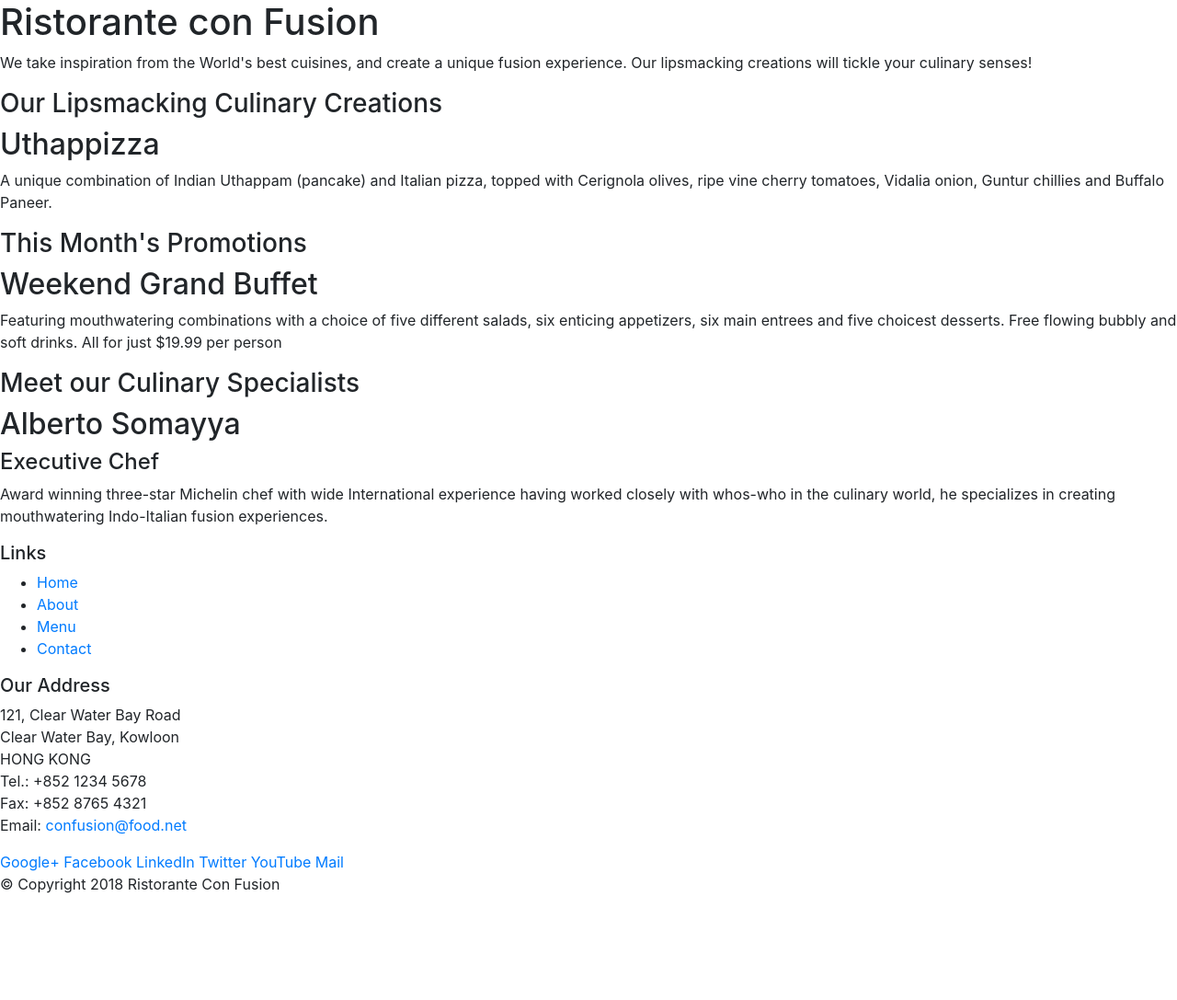
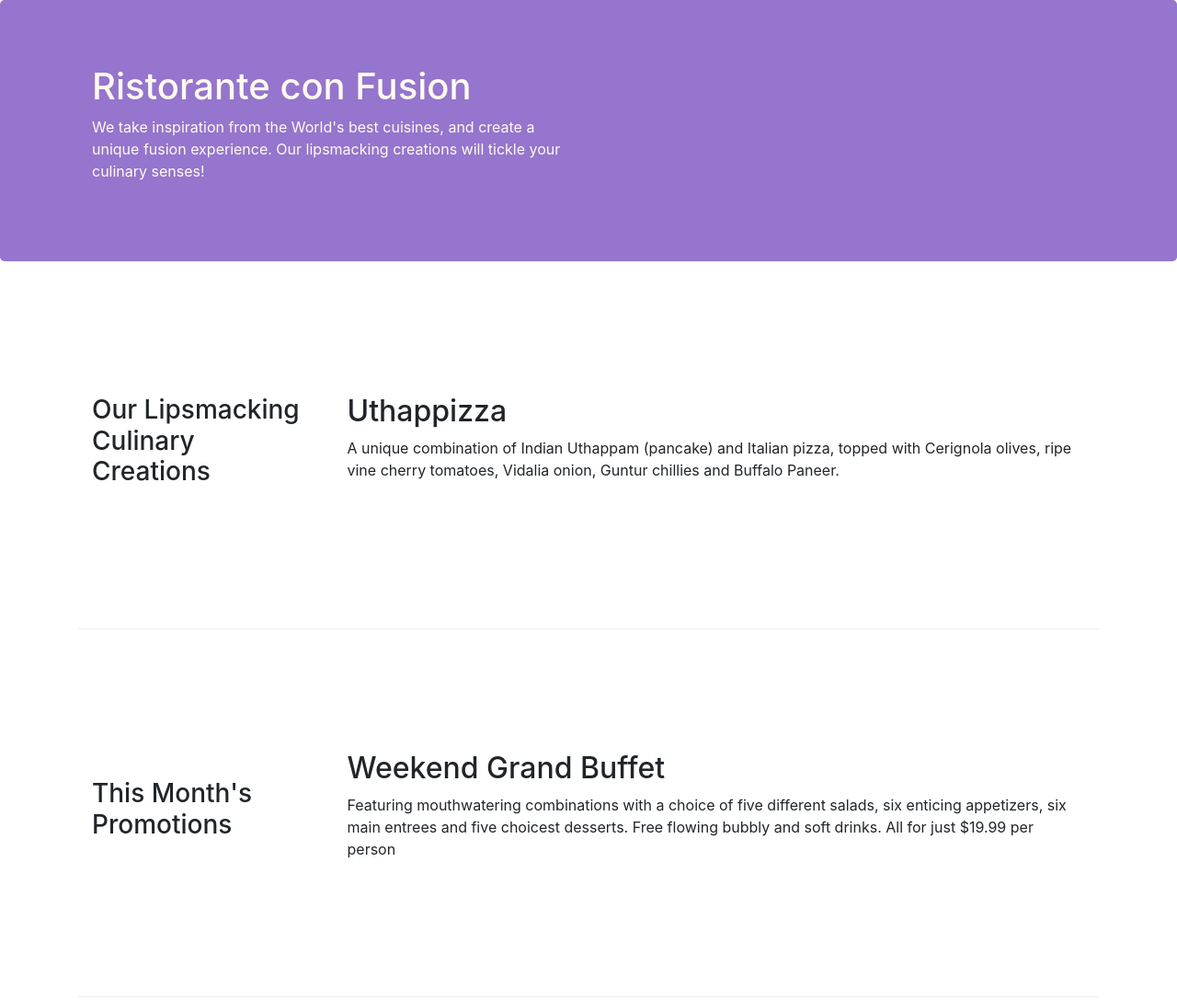
Before and after one commit to folusosamuel/confusion, a website: page index.html in a window 1280 px wide. Shown: the top 1087 px of the page at 92% size. Before the commit the page ends 989 px from the top, so only its background shows below. Drawn offline with nearby package versions, Linux system fonts and the light colour scheme.

Commit message:
Bootstrap 2

```diff
--- /dev/null
+++ b/css/styles.css
@@ -0,0 +1,29 @@
+.row-header{
+    margin: 0px auto;
+    padding: 0px auto;
+}
+
+.row-content{
+    margin: 0px auto;
+    padding: 50px 0px 50px 0px;
+    border-bottom: 1px ridge;
+    min-height: 400px;
+}
+
+.footer{
+    background-color: #D1C4E9;
+    margin:0px auto;
+    padding: 20px 0px 20px 0px;
+}
+
+.jumbotron{
+    padding: 70px 30px 70px 30px;
+    margin: 0px auto;
+    background: #9575CD;
+    color: floralwhite;
+}
+
+.address{
+    font-size: 80%;
+    margin: #0f0f0f;
+}
--- a/index.html
+++ b/index.html
@@ -9,51 +9,51 @@
 
     <!-- Bootstrap CSS -->
     <link rel="stylesheet" href="node_modules/bootstrap/dist/css/bootstrap.min.css">
+    <link rel="stylesheet" href="css/styles.css">
     <title>Ristorante Con Fusion</title>
 </head>
 
 <body>
 
-    <header>
-        <div>
-            <div>
-                <div>
+    <header class="jumbotron">
+        <div class="container">
+            <div class="row row-header">
+                <div class="col-12  col-sm-6">
                     <h1>Ristorante con Fusion</h1>
                     <p>We take inspiration from the World's best cuisines, and create a unique fusion experience. Our lipsmacking creations will tickle your culinary senses!</p>
                 </div>
-                <div>
+                <div class="col-12  col-sm">
                 </div>
             </div>
         </div>
     </header>
 
-    <div>
-        <div>
-            <div>
+    <div class="container">
+        <div class="row row-content align-items-center">
+            <div class="col-12 col-sm-4 order-sm-first col-md-3">
                 <h3>Our Lipsmacking Culinary Creations</h3>
             </div>
-            <div>
+            <div class="col col-sm order-sm-last col-md">
                 <h2>Uthappizza</h2>
                 <p>A unique combination of Indian Uthappam (pancake) and Italian pizza, topped with Cerignola olives, ripe vine cherry tomatoes, Vidalia onion, Guntur chillies and Buffalo Paneer.</p>
             </div>
         </div>
 
-
-        <div>
-            <div>
+        <div class="row row-content align-items-center">
+            <div class="col-12 col-sm-4 col-md-3">
                 <h3>This Month's Promotions</h3>
             </div>
-            <div>
+            <div class="col col-sm col-md">
                 <h2>Weekend Grand Buffet</h2>
                 <p>Featuring mouthwatering combinations with a choice of five different salads, six enticing appetizers, six main entrees and five choicest desserts. Free flowing bubbly and soft drinks. All for just $19.99 per person </p>
             </div>
         </div>
 
-        <div>
-            <div>
+        <div class="row row-content align-items-center">
+            <div class="col-12 col-sm-4 order-sm-last col-md-3">
                 <h3>Meet our Culinary Specialists</h3>
             </div>
-            <div>
+            <div class="col col-sm order-sm-first col-md">
                 <h2>Alberto Somayya</h2>
                 <h4>Executive Chef</h4>
                 <p>Award winning three-star Michelin chef with wide International experience having worked closely with whos-who in the culinary world, he specializes in creating mouthwatering Indo-Italian fusion experiences. </p>
@@ -61,19 +61,19 @@
         </div>
     </div>
 
-    <footer>
-        <div>
-            <div>
-                <div>
+    <footer class="footer">
+        <div class="container">
+            <div class="row">
+                <div class="col-4 offset-1 col-sm-2 ">
                     <h5>Links</h5>
-                    <ul>
+                    <ul class="list-unstyled">
                         <li><a href="#">Home</a></li>
                         <li><a href="#">About</a></li>
                         <li><a href="#">Menu</a></li>
                         <li><a href="#">Contact</a></li>
                     </ul>
                 </div>
-                <div>
+                <div class="col-7 col-sm-5">
                     <h5>Our Address</h5>
                     <address>
 		              121, Clear Water Bay Road<br>
@@ -84,8 +84,8 @@
 		              Email: <a href="mailto:confusion@food.net">confusion@food.net</a>
 		           </address>
                 </div>
-                <div>
-                    <div>
+                <div class="col-12 col-sm-4 align-self-center">
+                    <div class= "text-center">
                         <a href="http://google.com/+">Google+</a>
                         <a href="http://www.facebook.com/profile.php?id=">Facebook</a>
                         <a href="http://www.linkedin.com/in/">LinkedIn</a>
@@ -95,14 +95,17 @@
                     </div>
                 </div>
            </div>
-           <div>
-                <div>
+           <div class="row justify-content-center">
+                <div class ="col-auto ">
                     <p>© Copyright 2018 Ristorante Con Fusion</p>
                 </div>
            </div>
         </div>
     </footer>
-
+ <!-- jQuery first, then Popper.js, then Bootstrap JS. -->
+ <script src="node_modules/jquery/dist/jquery.slim.min.js"></script>
+ <script src="node_modules/popper.js/dist/umd/popper.min.js"></script>
+ <script src="node_modules/bootstrap/dist/js/bootstrap.min.js"></script>
 </body>
 
 </html>
```
